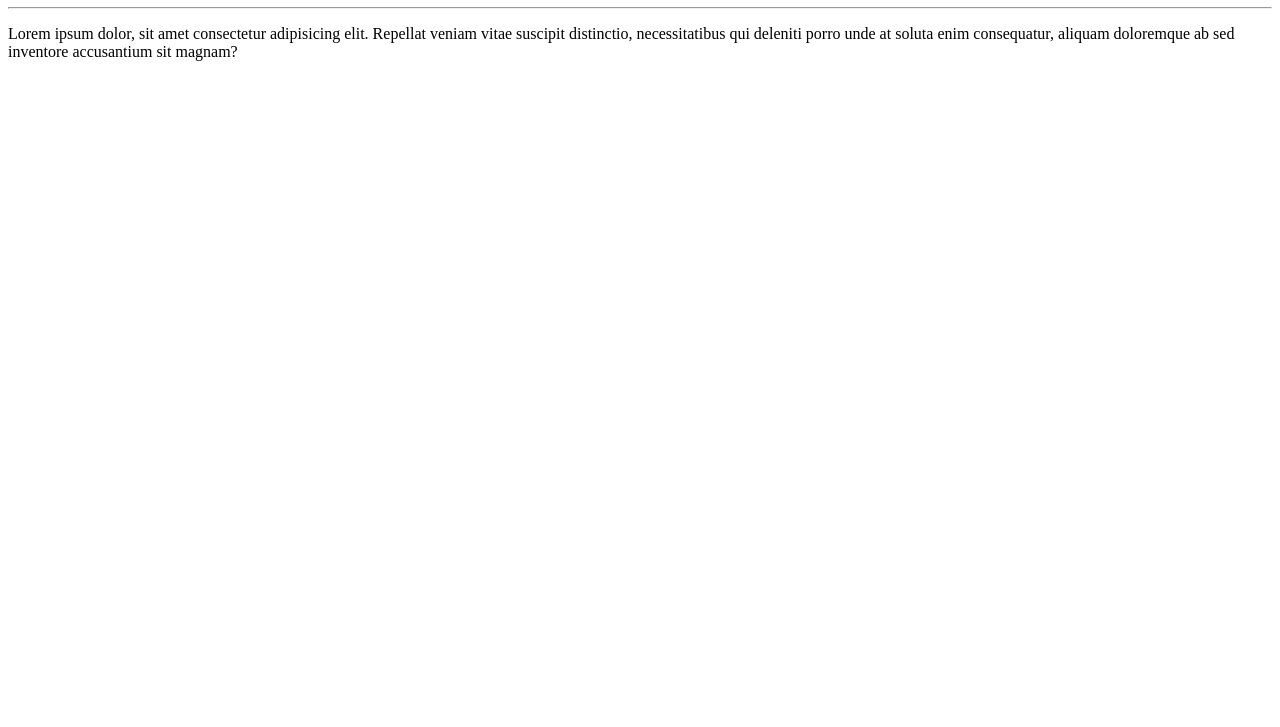
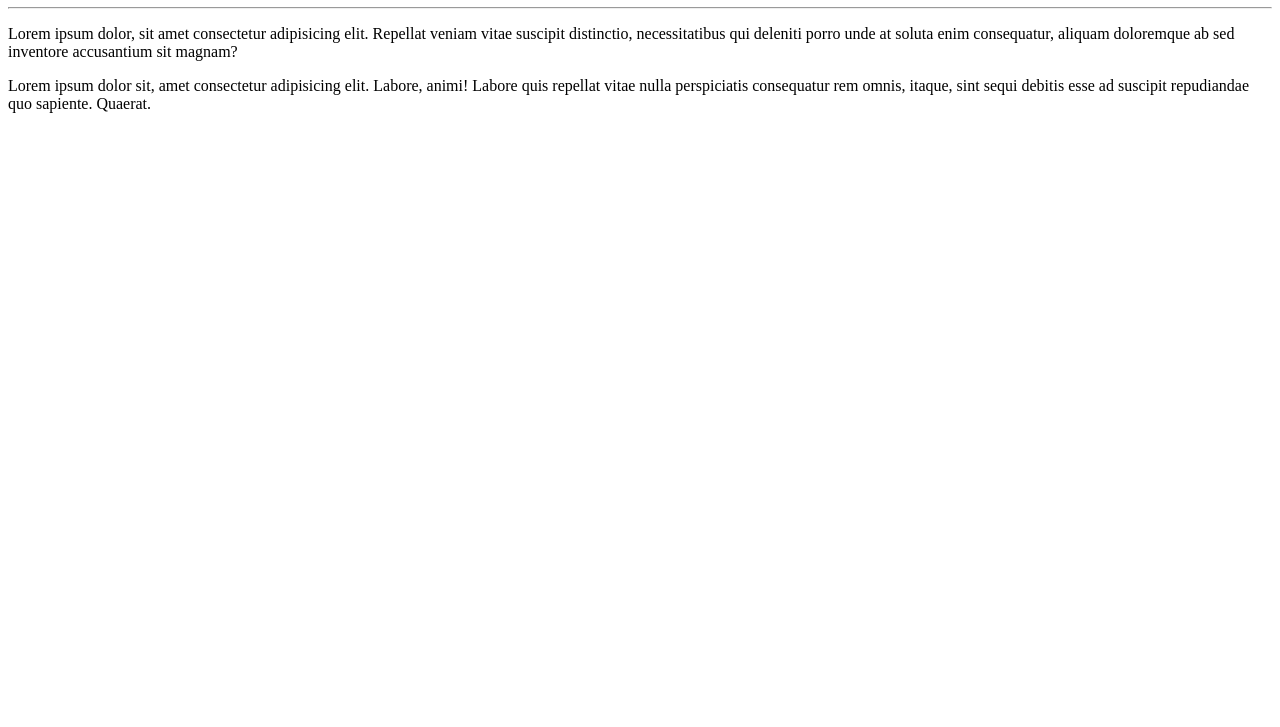
Before and after one commit to cauamonteiro-dev/hello_world, a plain HTML site: page site-exemplo/index.html in a window 1280 px wide. Shown: the part 73-800 px from the top of the page. Drawn offline with Linux system fonts and the light colour scheme.

Commit message:
adicionei outro paragrafo ao index

```diff
--- a/site-exemplo/index.html
+++ b/site-exemplo/index.html
@@ -10,5 +10,6 @@
     <hr>
         <p>Lorem ipsum dolor, sit amet consectetur adipisicing elit. Repellat veniam vitae suscipit distinctio, necessitatibus qui deleniti porro unde at soluta enim consequatur, aliquam doloremque ab sed inventore accusantium sit magnam?
         </p>
+        <p>Lorem ipsum dolor sit, amet consectetur adipisicing elit. Labore, animi! Labore quis repellat vitae nulla perspiciatis consequatur rem omnis, itaque, sint sequi debitis esse ad suscipit repudiandae quo sapiente. Quaerat.</p>
 </body>
 </html>
```
